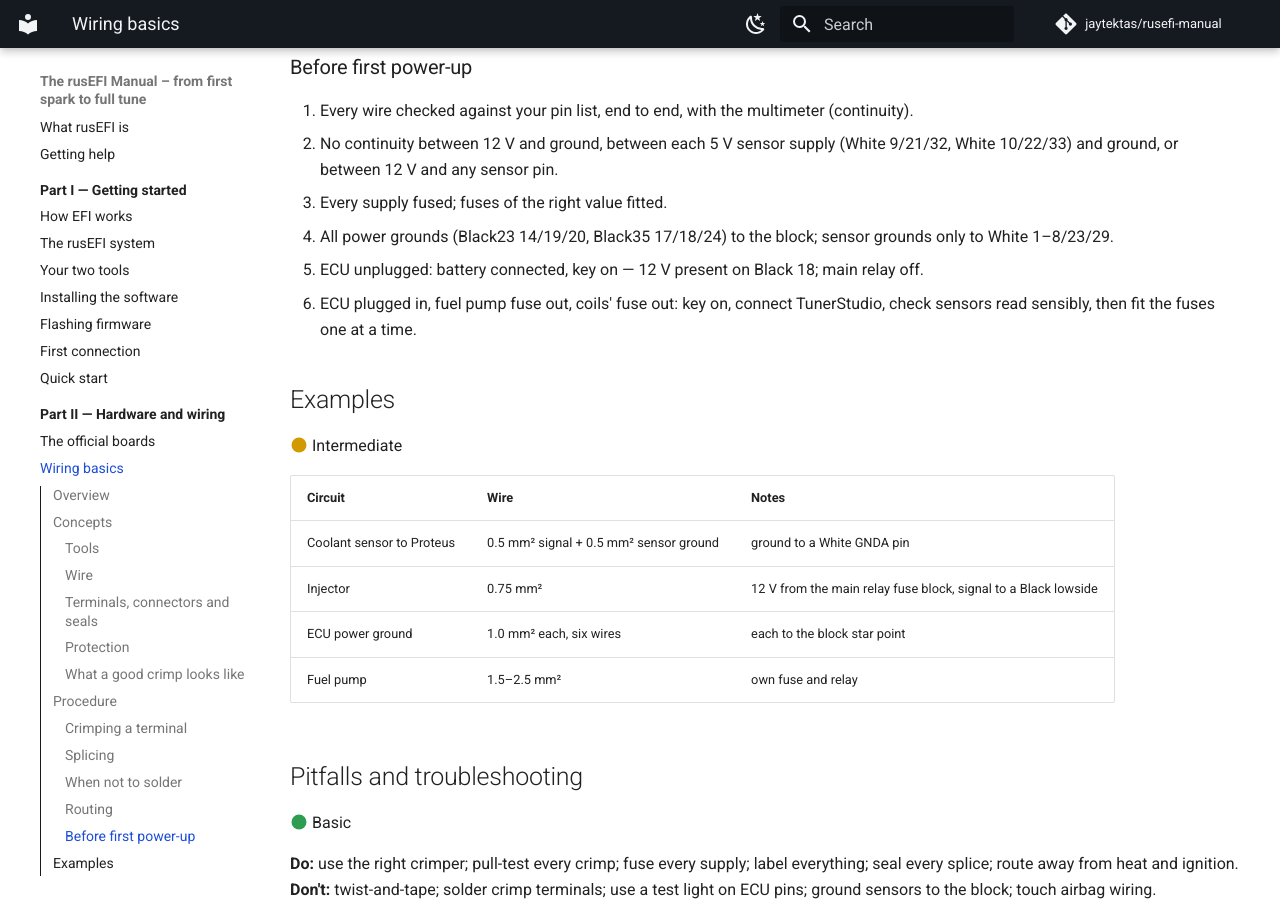
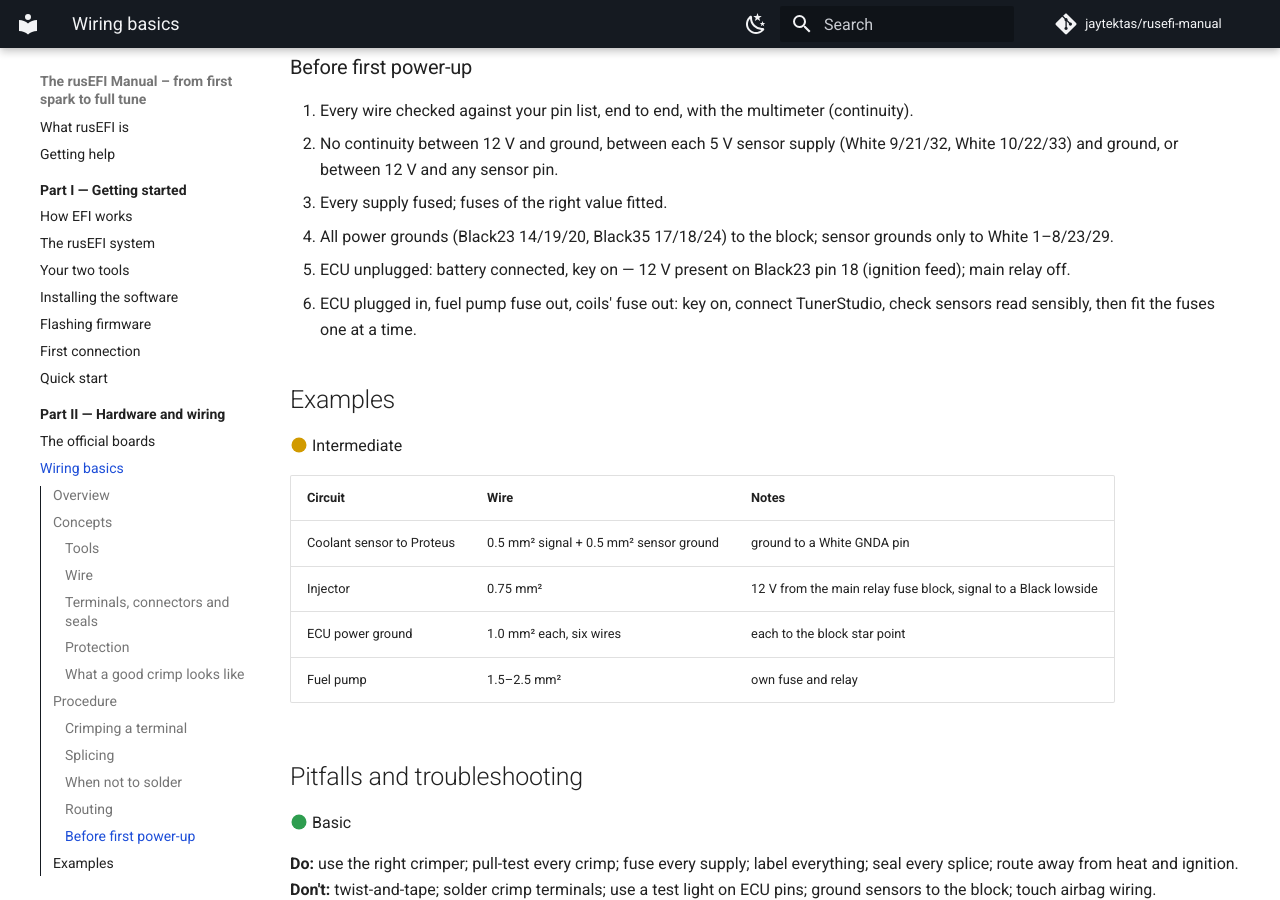
Before and after one commit to jaytektas/rusefi-manual, an MkDocs documentation site: the page built from documentation/docs/part2/wiring-basics.md, in a window 1280 px wide and 900 px high, scrolled down 3349 px. Built offline with MkDocs 1.6.1 and Material for MkDocs 9.7.7, drawn with Linux system fonts in a browser that asks for light colours; comment, search, counter and statistics services are not loaded.

Commit message:
Wiring basics: name the ignition-feed pin by connector
Co-Authored-By: Claude Opus 5.5 <noreply@anthropic.com>

```diff
--- a/documentation/docs/part2/wiring-basics.md
+++ b/documentation/docs/part2/wiring-basics.md
@@ -129,7 +129,7 @@ terminals. Solder is fine on circuit boards and in places that are fully support
 3. Every supply fused; fuses of the right value fitted.
 4. All power grounds (Black23 14/19/20, Black35 17/18/24) to the block; sensor grounds only to
    White 1–8/23/29.
-5. ECU unplugged: battery connected, key on — 12 V present on Black 18; main relay off.
+5. ECU unplugged: battery connected, key on — 12 V present on Black23 pin 18 (ignition feed); main relay off.
 6. ECU plugged in, fuel pump fuse out, coils' fuse out: key on, connect TunerStudio, check sensors read
    sensibly, then fit the fuses one at a time.
 <!-- src: firmware/config/boards/proteus/connectors/white35.yaml (+5 supply #1/#2, GNDA); firmware/config/boards/proteus/connectors/black23.yaml (pin 18, gnd pins); firmware/config/boards/proteus/connectors/black35.yaml (gnd pins) -->
```
